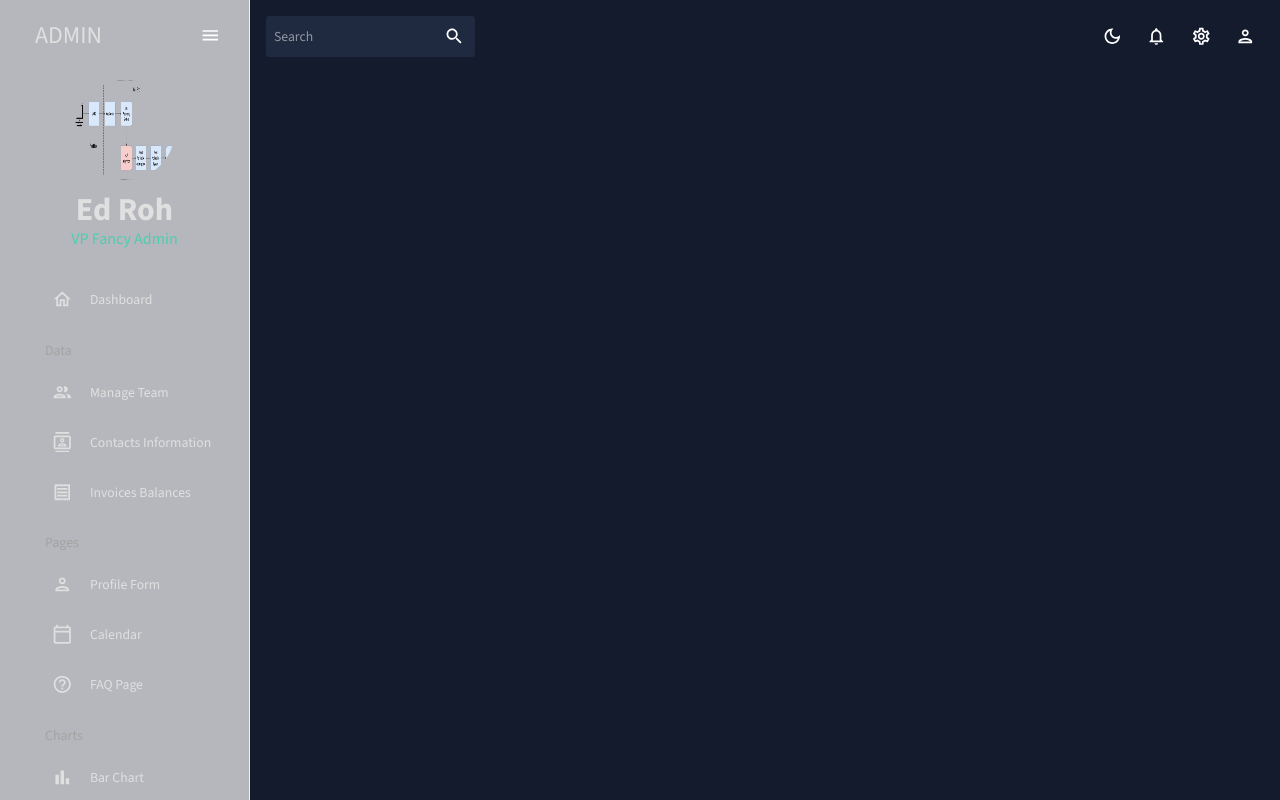
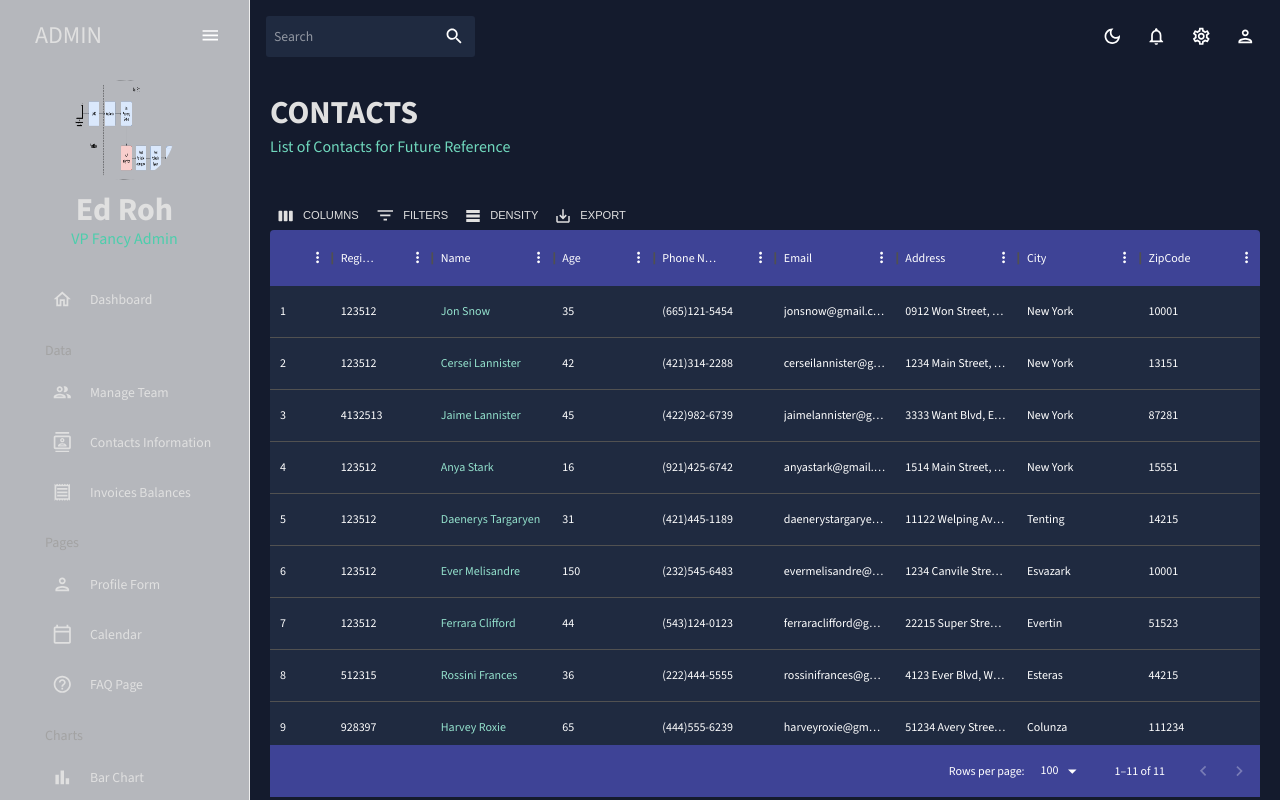
Before and after one commit to nhatmn2/CPSC597_Project, a React (Create React App) app in the folder client/cpsc597-project/: page /contacts in a window 1280 px wide. Shown: the top 800 px of the page. Built offline with nearby package versions, Linux system fonts and the light colour scheme.

Commit message:
adding contacts

```diff
--- a/client/cpsc597-project/src/App.js
+++ b/client/cpsc597-project/src/App.js
@@ -10,7 +10,7 @@ import Team from "./scenes/team";
 //import Dataset from "./scenes/dataset";
 //import ContentCheck from "./scenes/contentcheck";
 //import DomainCheck from "./scenes/domaincheck";
-//import Contacts from "./scenes/contacts";
+import Contacts from "./scenes/contacts";
 //import Calendar from "./scenes/calendar";
 
 function App() {
@@ -28,6 +28,7 @@ function App() {
           <Routes>
             <Route path="/" element={<Dashboard/>} />
             <Route path="/team" element={<Team/>}/>
+            <Route path="/contacts" element={<Contacts/>}/>
           </Routes>
         </main>
       </div>
--- a/client/cpsc597-project/src/scenes/contacts/index.jsx
+++ b/client/cpsc597-project/src/scenes/contacts/index.jsx
@@ -5,43 +5,24 @@ import { mockDataContacts } from "../../data/mockData";
 import Header from "../../components/Header";
 import { useTheme } from "@mui/material";
 
-const Team = () => {
+const Contacts = () => {
     const theme = useTheme();
     const colors = tokens(theme.palette.mode);
 
     const columns = [
-        {field: "id", headerName: "ID"},
-        {field:"name", headerName:"Name", flex: 1, cellClassName: "name-column--cell"},
-        {field:"age", headerName:"Age", type: "number", headerAlign: "left", align:"left"},
-        {field:"phone", headerName: "Phone Number", flex: 1},
-        {field:"email", headerName: "Email", flex: 1},
-        {field:"access",
-            headerName: "Access Level",
-            flex: 1,
-            renderCell: ({ row: {access}} ) => { return (
-                                                        <Box width="60%"
-                                                            m= "0 auto"
-                                                            p="5px"
-                                                            display = "flex"
-                                                            justifyContent="Center"
-                                                            backgroundColor={
-                                                                access === "admin"
-                                                                ? colors.greenAccent[600]
-                                                                : colors.greenAccent[700]
-                                                            }
-                                                            borderRadius="4px">
-                                                                {access === "admin" && <AdminPanelSettingsOutlinedIcon/>}
-                                                                {access === "manager" && <SecurityOutlinedIcon/>}
-                                                                {access === "user" && <LockOpenOutlinedIcon/>}
-                                                                <Typography color = {colors.grey[100]} sx={{ ml: "5px"}}>
-                                                                    {access}
-                                                                </Typography>
-
-                                                    </Box>)}}
+        {field: "id", headerName: "ID", flex: 0.5},
+        {field: "registrarId", headerName: "Registrar ID"},
+        {field: "name", headerName:"Name", flex: 1, cellClassName: "name-column--cell"},
+        {field: "age", headerName:"Age", type: "number", headerAlign: "left", align:"left"},
+        {field: "phone", headerName: "Phone Number", flex: 1},
+        {field: "email", headerName: "Email", flex: 1},
+        {field: "address", headerName: "Address", flex: 1},
+        {field: "city", headerName: "City", flex: 1},
+        {field: "zipCode", headerName: "ZipCode", flex: 1}
     ]
     return (
         <Box m="20px">
-            <Header title="TEAM" subtitle="Managing the Team Members" />
+            <Header title="CONTACTS" subtitle= "List of Contacts for Future Reference" />
         <Box
             m="40px 0 0 0"
             height="75vh"
@@ -69,12 +50,18 @@ const Team = () => {
                 "& .MuiCheckbox-root": {
                     color: `${colors.greenAccent[200]} !important`,
                 },
+                "& .MuiDataGrid-toolbarContainer .MuiButton-text": {
+                    color: `${colors.grey[100]} !important`,
+                }
         }}
     >
-            <DataGrid checkboxSelection rows={mockDataTeam} columns={columns} />
+            <DataGrid
+                rows = {mockDataContacts}
+                columns={columns}
+                components={{Toolbar: GridToolbar}}/>
         </Box>
     </Box>
     )
 }
 
-export default Team;
+export default Contacts;
--- a/client/cpsc597-project/src/scenes/global/Sidebar.jsx
+++ b/client/cpsc597-project/src/scenes/global/Sidebar.jsx
@@ -21,6 +21,7 @@ const Item = ({ title, to, icon, selected, setSelected }) => {
     const theme = useTheme();
     const colors = tokens(theme.palette.mode);
     return (
+      <Link to={to} style={{ textDecoration: 'none' }}>
             <MenuItem
                 active={selected === title}
                 style={{
@@ -29,9 +30,9 @@ const Item = ({ title, to, icon, selected, setSelected }) => {
                 onClick={() => setSelected(title)}
                 icon={icon}
             >
-        <Typography>{title}</Typography>
-        <Link to= {to} />
+                <Typography style={{ color: 'inherit' }}>{title}</Typography>
             </MenuItem>
+      </Link>
     );
   };
 
```
Lines whose indentation alone changed are shown as unchanged.
